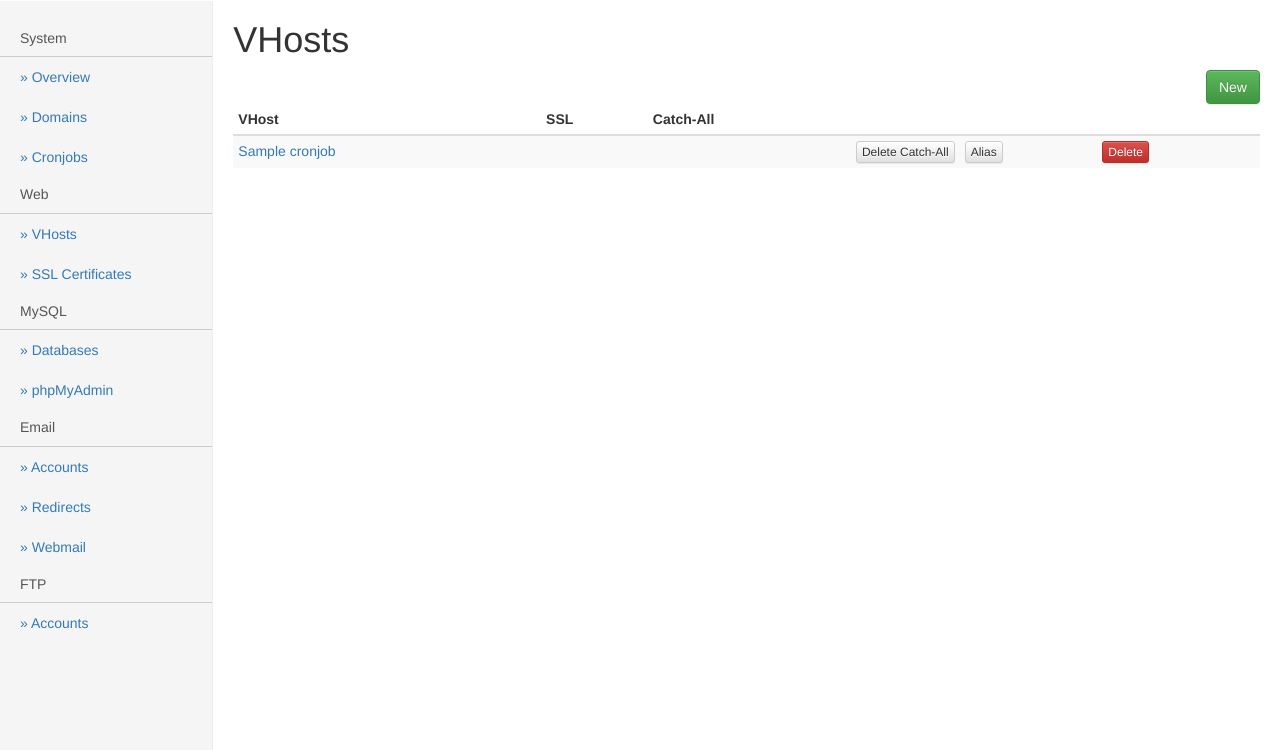
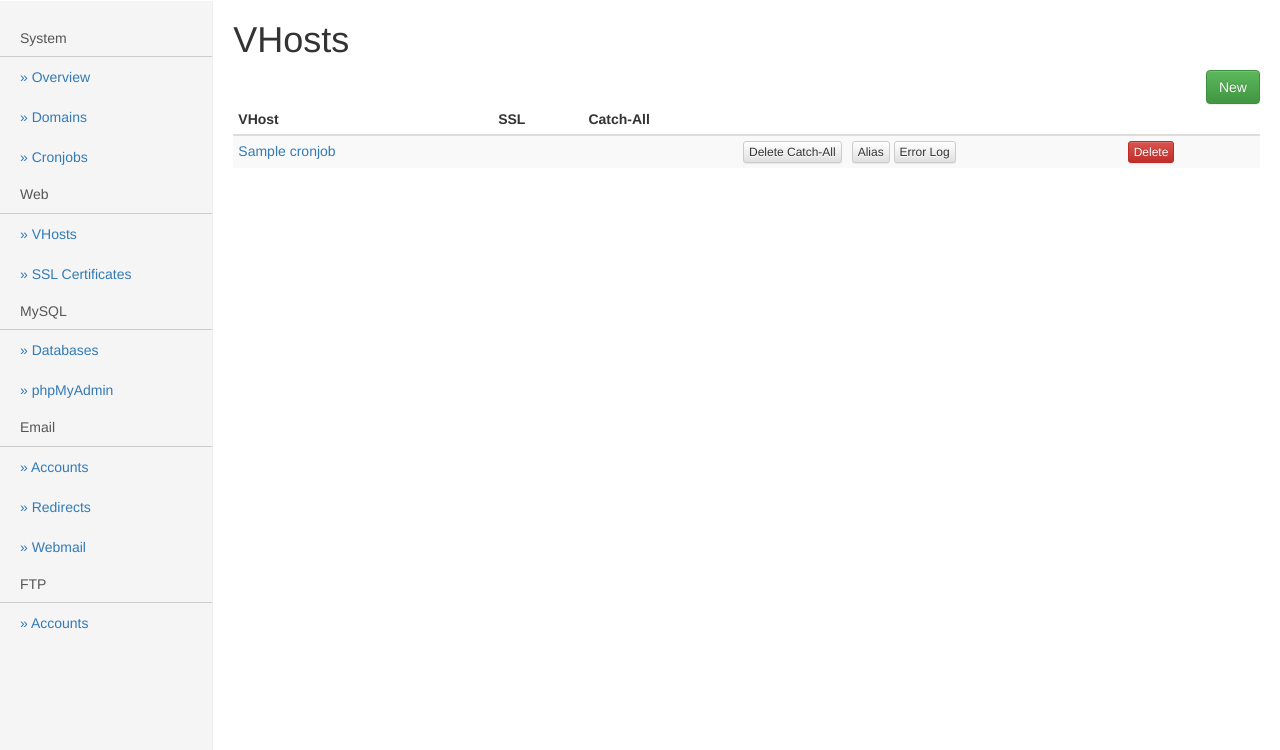
Before and after one commit to wiedi/kumquat, a Django app: template web/templates/web/vhost_list.html in a window 1280 px wide. Shown: the part 50-800 px from the top of the page. Run offline with Django 3.2, Linux system fonts and the light colour scheme; the template is opened without the code that fills it: most values are stand-ins (such as "Sample title", 1, 10 or a date in 2020); some libraries are stand-ins or nearby versions.

Commit message:
Provide Error Log Button in vHost list (#34)

```diff
--- a/web/templates/web/vhost_list.html
+++ b/web/templates/web/vhost_list.html
@@ -40,6 +40,7 @@
 				{% endif %}
 			</td><td>
 				<a href="{% url "web_vhost_alias_list" vhost.pk %}" class="btn btn-xs btn-default">{% trans "Alias" %}</a>
+				<a href="{% url "web_vhost_errorlog_list" vhost.pk %}" class="btn btn-xs btn-default">{% trans "Error Log" %}</a>
 				{% if settings.KUMQUAT_USE_ZFS %}
 				<a href="{% url "web_vhost_snapshot_list" vhost.pk %}" class="btn btn-xs btn-default">{% trans "Snapshots" %}</a>
 				{% endif %}
```
